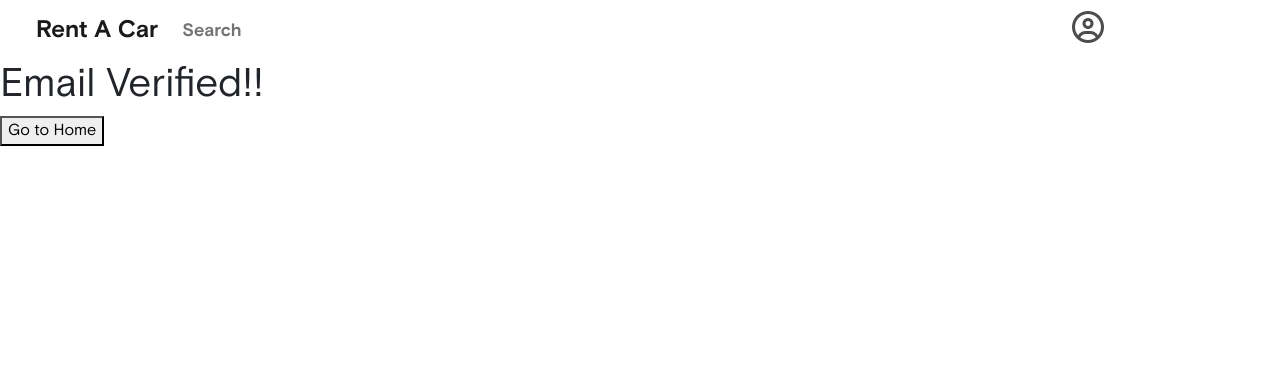
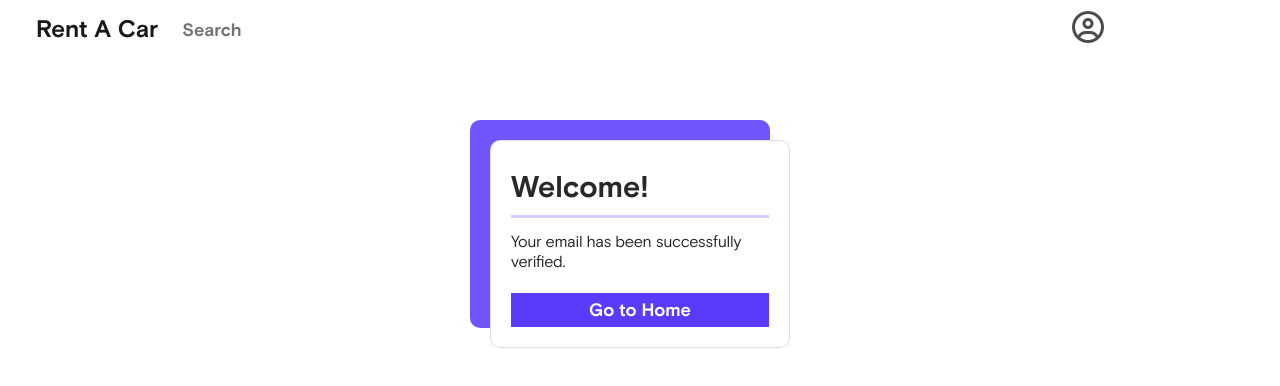
Before and after one commit to Jorgeosky/proyecto-rac, a React (Create React App) app: page /emailverified/1 in a window 1280 px wide. Shown: the top 386 px of the page. Built offline with nearby package versions, Linux system fonts and the light colour scheme; no server answers.

Commit message:
Add card confirmEmail and EmailVerified

```diff
--- a/src/pages/ConfirmEmail.js
+++ b/src/pages/ConfirmEmail.js
@@ -2,8 +2,13 @@ import React from 'react';
 
 export default function ConfirmEmail() {
   return (
-    <div>
-      <h1> Please confirm your Email</h1>
+    <div className="container center">
+      <div className="card">
+        <img alt="Hi" src="Hi.png" />
+        <hr />
+        <h1>Please confirm your email.</h1>
+        <p>Check your email inbox and click on the following link.</p>
+      </div>
     </div>
   );
 }
--- a/src/pages/EmailVerified.js
+++ b/src/pages/EmailVerified.js
@@ -44,12 +44,16 @@ export function EmailVerified() {
     }
   };
   return (
-    <div>
-      <h1> Email Verified!!</h1>
+    <div className="container center">
+      <div className="card">
+        <h1>Welcome!</h1>
+        <hr />
 
-      <button onClick={handleSignUp} type="button">
-        Go to Home
-      </button>
+        <p>Your email has been successfully verified.</p>
+        <button onClick={handleSignUp} type="button">
+          Go to Home
+        </button>
+      </div>
     </div>
   );
 }
--- /dev/null
+++ b/src/styles/components/_ConfirmEmail.scss
@@ -0,0 +1,179 @@
+$black: #282828;
+$point: #593cfb;
+$point-light: lighten($point, 5%);
+
+$ratio: 1.618;
+$card_width: 300px;
+$card_height: 100px;
+$card_padding: 20px;
+$card-bgcolor: white;
+$card_margin: 5px;
+$card_round: 10px;
+$card-shadow: -20px -20px 0px 0px $point-light;
+
+$card-padding-basis: 15px;
+$card_head_padding: 0px 0px $card-padding-basis 0px;
+
+.container {
+  width: 80%;
+  min-height: 100vh;
+  display: flex;
+  -ms-flex-wrap: wrap;
+  flex-wrap: wrap;
+
+  margin-left: auto;
+  margin-right: auto;
+}
+
+.center {
+  align-items: flex-start;
+  -webkit-box-pack: center;
+  -ms-flex-pack: center;
+  justify-content: center;
+}
+
+.card {
+  width: $card_width;
+  min-height: $card_height;
+
+  display: flex;
+  padding: $card_padding;
+  margin-top: 80px;
+
+  box-shadow: $card-shadow;
+  border-radius: $card_round;
+
+  animation-name: shadow-show;
+  animation-duration: 1.5s;
+
+  -o-transition-timing-function: cubic-bezier(0.795, 0, 0.165, 1);
+  transition-timing-function: cubic-bezier(0.795, 0, 0.165, 1); /* custom */
+
+  img {
+    height: 80px;
+    width: 80px;
+  }
+
+  h1 {
+    margin-top: 10px;
+    font-family: 'Basis Grotesque Pro Bold';
+    font-size: 30px;
+    color: $black;
+  }
+
+  hr {
+    display: block;
+    border: none;
+    height: 3px;
+    background-color: $point;
+    margin: 0px;
+
+    -webkit-animation-name: line-show;
+    -webkit-animation-duration: 0.3s;
+    animation-name: line-show;
+    animation-duration: 0.3s;
+    -webkit-transition-timing-function: cubic-bezier(0.795, 0, 0.165, 1);
+    -o-transition-timing-function: cubic-bezier(0.795, 0, 0.165, 1);
+    transition-timing-function: cubic-bezier(0.795, 0, 0.165, 1);
+  }
+
+  p {
+    margin: $card-padding-basis 0px 0px 0px;
+    font-family: 'Basis Grotesque Pro';
+    letter-spacing: -0.25px;
+    line-height: 1.25;
+    font-size: 16px;
+    color: $black;
+    padding-bottom: 5px;
+
+    -webkit-animation-name: p-show; /* Safari 4.0 - 8.0 */
+    -webkit-animation-duration: 1.5s; /* Safari 4.0 - 8.0 */
+    animation-name: p-show;
+    animation-duration: 1.5s;
+  }
+
+  button {
+    height: 34px;
+    width: 100%;
+    align-self: center;
+    outline: none;
+    border: 1px solid #593cfb;
+    background-color: #593cfb;
+    color: #ffff;
+    margin-top: 15px;
+    font-family: 'Basis Grotesque Pro Bold';
+    font-size: 18px;
+    text-align: center;
+    padding: 0 19px;
+    cursor: pointer;
+    transition: 0.8s all ease;
+  }
+
+  button:hover {
+    background-color: #23108d;
+  }
+}
+
+/* Safari 4.0 - 8.0 */
+@-webkit-keyframes line-show {
+  from {
+    margin: 0px 100px;
+  }
+  to {
+    margin: 0px;
+  }
+}
+
+/* Standard syntax */
+@keyframes line-show {
+  from {
+    margin: 0px 100px;
+  }
+  to {
+    margin: 0px;
+  }
+}
+
+/* Safari 4.0 - 8.0 */
+@-webkit-keyframes p-show {
+  from {
+    color: white;
+  }
+  to {
+    color: $black;
+  }
+}
+
+/* Standard syntax */
+@keyframes p-show {
+  from {
+    color: white;
+  }
+  to {
+    color: $black;
+  }
+}
+
+/* Safari 4.0 - 8.0 */
+@-webkit-keyframes shadow-show {
+  from {
+    -webkit-box-shadow: 0px 0px 0px 0px #e0e0e0;
+    box-shadow: 0px 0px 0px 0px #e0e0e0;
+  }
+  to {
+    -webkit-box-shadow: $card-shadow;
+    box-shadow: $card-shadow;
+  }
+}
+
+/* Standard syntax */
+@keyframes shadow-show {
+  from {
+    -webkit-box-shadow: 0px 0px 0px 0px #e0e0e0;
+    box-shadow: 0px 0px 0px 0px #e0e0e0;
+  }
+  to {
+    -webkit-box-shadow: $card-shadow;
+    box-shadow: $card-shadow;
+  }
+}
--- a/src/styles/components/_signup.scss
+++ b/src/styles/components/_signup.scss
@@ -16,7 +16,7 @@
       flex-direction: column;
       margin-bottom: 15px;
       h2 {
-        font-family: 'Basis Grotesque Pro Regular';
+        font-family: 'Basis Grotesque Pro Bold';
         font-size: 38px;
         letter-spacing: -0.05em;
         letter-spacing: -0.2px;
--- a/src/styles/styles.scss
+++ b/src/styles/styles.scss
@@ -11,3 +11,4 @@
 @import './components/profile';
 @import './components/Navbar';
 @import './components/editProfile';
+@import './components/ConfirmEmail';
```
Also changed, not shown: public/Hi.png (added).
